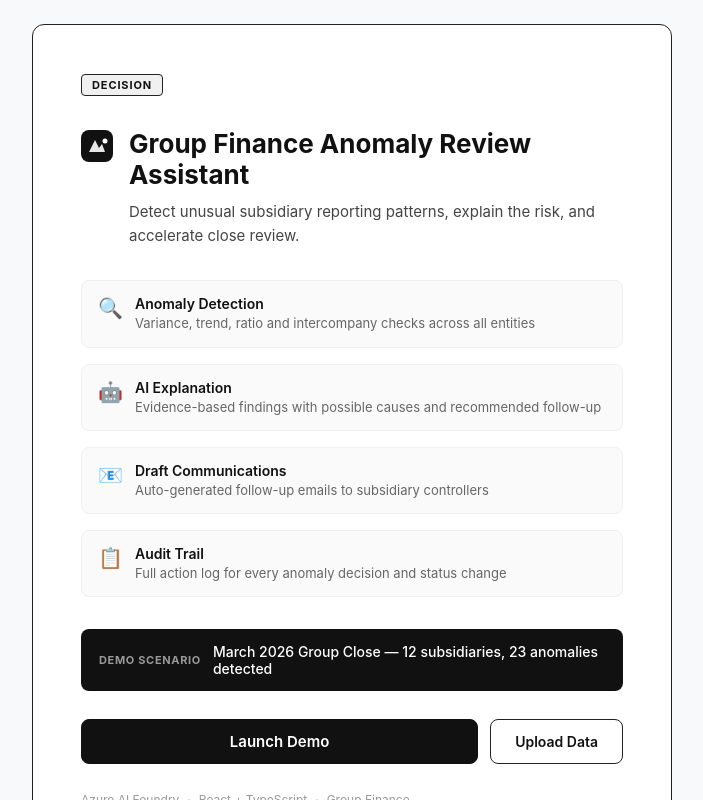
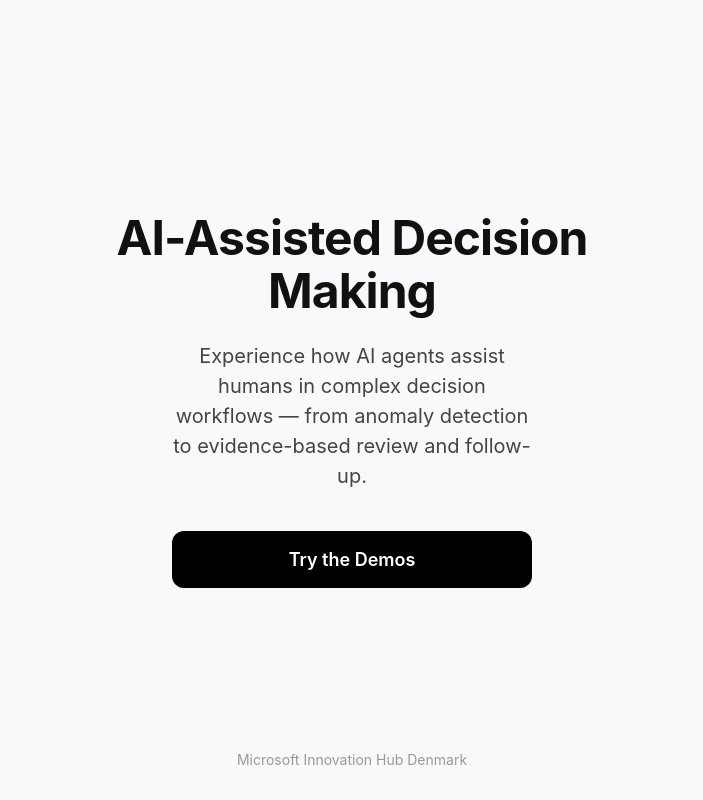
Before and after one commit to jenschristianschroder/demo-ai-decisions, a React (Vite) app: page / in a window 1280 px wide. Shown: the whole page, without its empty margins (288-991 px from the left). Built offline with nearby package versions, Linux system fonts and the light colour scheme.

Commit message:
Add WelcomeScreen, FeaturesScreen, and update routing for demo pages
Agent-Logs-Url: https://github.com/jenschristianschroder/demo-ai-decisions/sessions/544fbf75-981e-4743-a9bf-b59a9d5cba8d

Co-authored-by: jenschristianschroder <24893229+jenschristianschroder@users.noreply.github.com>

```diff
--- a/src/App.tsx
+++ b/src/App.tsx
@@ -1,5 +1,7 @@
 import React from 'react';
 import { Routes, Route } from 'react-router-dom';
+import WelcomeScreen from './pages/WelcomeScreen';
+import FeaturesScreen from './pages/FeaturesScreen';
 import LandingScreen from './pages/LandingScreen';
 import DashboardScreen from './pages/DashboardScreen';
 import EntityDetailScreen from './pages/EntityDetailScreen';
@@ -8,7 +10,9 @@ import UploadScreen from './pages/UploadScreen';
 const App: React.FC = () => {
   return (
     <Routes>
-      <Route path="/" element={<LandingScreen />} />
+      <Route path="/" element={<WelcomeScreen />} />
+      <Route path="/features" element={<FeaturesScreen />} />
+      <Route path="/finance-anomaly-demo" element={<LandingScreen />} />
       <Route path="/dashboard" element={<DashboardScreen />} />
       <Route path="/entity/:entityId" element={<EntityDetailScreen />} />
       <Route path="/upload" element={<UploadScreen />} />
--- a/src/pages/DashboardScreen.tsx
+++ b/src/pages/DashboardScreen.tsx
@@ -17,7 +17,7 @@ const DashboardScreen: React.FC = () => {
       <header className="dashboard-header">
         <div className="dashboard-header-inner">
           <div className="breadcrumb">
-            <button className="breadcrumb-link" onClick={() => navigate('/')}>Home</button>
+            <button className="breadcrumb-link" onClick={() => navigate('/finance-anomaly-demo')}>Home</button>
             <span className="breadcrumb-sep">›</span>
             <span className="breadcrumb-current">Group Dashboard</span>
           </div>
--- a/src/pages/EntityDetailScreen.tsx
+++ b/src/pages/EntityDetailScreen.tsx
@@ -65,7 +65,7 @@ const EntityDetailScreen: React.FC = () => {
       <header className="entity-header-bar">
         <div className="entity-header-inner">
           <div className="breadcrumb">
-            <button className="breadcrumb-link" onClick={() => navigate('/')}>Home</button>
+            <button className="breadcrumb-link" onClick={() => navigate('/finance-anomaly-demo')}>Home</button>
             <span className="breadcrumb-sep">›</span>
             <button className="breadcrumb-link" onClick={() => navigate('/dashboard')}>Dashboard</button>
             <span className="breadcrumb-sep">›</span>
--- /dev/null
+++ b/src/pages/FeaturesScreen.css
@@ -0,0 +1,71 @@
+.features-container {
+  max-width: 480px;
+  margin: 0 auto;
+  padding: 40px 24px 80px;
+}
+
+.features-title {
+  font-size: 2.25rem;
+  font-weight: 700;
+  color: #111111;
+  margin-bottom: 8px;
+}
+
+.features-subtitle {
+  font-size: 1.125rem;
+  color: #666666;
+  margin-bottom: 32px;
+}
+
+.features-list {
+  display: flex;
+  flex-direction: column;
+  gap: 16px;
+}
+
+.feature-card {
+  display: flex;
+  align-items: center;
+  gap: 16px;
+  padding: 20px 16px;
+  border: 1.5px solid #222222;
+  border-radius: 12px;
+  background: #ffffff;
+  cursor: pointer;
+  transition: background 0.15s;
+  min-height: 80px;
+}
+
+.feature-card:active {
+  background: #fafafa;
+}
+
+.feature-card-icon {
+  display: flex;
+  align-items: center;
+  justify-content: center;
+  flex-shrink: 0;
+  width: 44px;
+  height: 44px;
+  color: #111111;
+  background: #f0f0f0;
+  border-radius: 10px;
+}
+
+.feature-card-text {
+  display: flex;
+  flex-direction: column;
+}
+
+.feature-card-label {
+  font-size: 1.125rem;
+  font-weight: 600;
+  color: #111111;
+  margin-bottom: 4px;
+}
+
+.feature-card-desc {
+  font-size: 0.875rem;
+  color: #666666;
+  line-height: 1.4;
+}
--- /dev/null
+++ b/src/pages/FeaturesScreen.tsx
@@ -0,0 +1,65 @@
+import React from 'react';
+import { useNavigate } from 'react-router-dom';
+import './FeaturesScreen.css';
+
+interface DemoInfo {
+  id: string;
+  label: string;
+  description: string;
+  route: string;
+}
+
+const DEMOS: DemoInfo[] = [
+  {
+    id: 'finance-anomaly-review',
+    label: 'Group Finance Anomaly Review',
+    description:
+      'Detect unusual subsidiary reporting patterns, explain the risk, and accelerate close review with AI-assisted decisions',
+    route: '/finance-anomaly-demo',
+  },
+];
+
+const DemoIcon: React.FC<{ id: string }> = ({ id }) => {
+  switch (id) {
+    case 'finance-anomaly-review':
+      return (
+        <svg width="28" height="28" viewBox="0 0 32 32" fill="none">
+          <rect width="32" height="32" rx="8" fill="#111111" />
+          <path d="M8 22L14 10L18 18L21 14L24 22H8Z" fill="white" opacity="0.9" />
+          <circle cx="24" cy="11" r="2.5" fill="white" />
+        </svg>
+      );
+    default:
+      return null;
+  }
+};
+
+const FeaturesScreen: React.FC = () => {
+  const navigate = useNavigate();
+
+  return (
+    <div className="features-container">
+      <h1 className="features-title">Demos</h1>
+      <p className="features-subtitle">Select a scenario to explore</p>
+      <div className="features-list">
+        {DEMOS.map((demo) => (
+          <div
+            key={demo.id}
+            className="feature-card"
+            onClick={() => navigate(demo.route)}
+          >
+            <span className="feature-card-icon">
+              <DemoIcon id={demo.id} />
+            </span>
+            <div className="feature-card-text">
+              <span className="feature-card-label">{demo.label}</span>
+              <span className="feature-card-desc">{demo.description}</span>
+            </div>
+          </div>
+        ))}
+      </div>
+    </div>
+  );
+};
+
+export default FeaturesScreen;
--- a/src/pages/UploadScreen.tsx
+++ b/src/pages/UploadScreen.tsx
@@ -45,7 +45,7 @@ const UploadScreen: React.FC = () => {
       <header className="upload-header">
         <div className="upload-header-inner">
           <div className="breadcrumb">
-            <button className="breadcrumb-link" onClick={() => navigate('/')}>Home</button>
+            <button className="breadcrumb-link" onClick={() => navigate('/finance-anomaly-demo')}>Home</button>
             <span className="breadcrumb-sep">›</span>
             <button className="breadcrumb-link" onClick={() => navigate('/dashboard')}>Dashboard</button>
             <span className="breadcrumb-sep">›</span>
--- /dev/null
+++ b/src/pages/WelcomeScreen.css
@@ -0,0 +1,73 @@
+.welcome-screen {
+  display: flex;
+  flex-direction: column;
+  align-items: center;
+  justify-content: center;
+  min-height: 100vh;
+  padding: 48px 24px;
+  text-align: center;
+}
+
+.welcome-content {
+  display: flex;
+  flex-direction: column;
+  align-items: center;
+  gap: 24px;
+  max-width: 480px;
+  width: 100%;
+}
+
+.welcome-icon {
+  margin-bottom: 8px;
+  max-width: 280px;
+  height: auto;
+}
+
+.welcome-title {
+  font-size: 3rem;
+  font-weight: 700;
+  letter-spacing: -0.02em;
+  line-height: 1.1;
+  color: #111111;
+}
+
+.welcome-subtitle {
+  font-size: 1.25rem;
+  font-weight: 400;
+  color: #444444;
+  line-height: 1.5;
+  max-width: 360px;
+}
+
+.welcome-cta {
+  display: block;
+  width: 100%;
+  max-width: 360px;
+  padding: 18px 32px;
+  margin-top: 16px;
+  font-size: 1.125rem;
+  font-weight: 600;
+  color: #ffffff;
+  background: #000000;
+  border: none;
+  border-radius: 12px;
+  cursor: pointer;
+  transition: opacity 0.15s ease;
+  min-height: 56px;
+  -webkit-tap-highlight-color: transparent;
+}
+
+.welcome-cta:active {
+  opacity: 0.8;
+}
+
+.welcome-footer {
+  position: fixed;
+  bottom: 32px;
+  left: 0;
+  right: 0;
+  text-align: center;
+  font-size: 0.875rem;
+  color: #999999;
+  font-weight: 400;
+}
--- /dev/null
+++ b/src/pages/WelcomeScreen.tsx
@@ -0,0 +1,33 @@
+import React from 'react';
+import { useNavigate } from 'react-router-dom';
+import './WelcomeScreen.css';
+
+const WelcomeScreen: React.FC = () => {
+  const navigate = useNavigate();
+
+  return (
+    <div className="welcome-screen">
+      <div className="welcome-content">
+        <h1 className="welcome-title">AI-Assisted Decision Making</h1>
+        <p className="welcome-subtitle">
+          Experience how AI agents assist humans in complex decision workflows —
+          from anomaly detection to evidence-based review and follow-up.
+        </p>
+
+        <button
+          className="welcome-cta"
+          onClick={() => navigate('/features')}
+          type="button"
+        >
+          Try the Demos
+        </button>
+      </div>
+
+      <footer className="welcome-footer">
+        Microsoft Innovation Hub Denmark
+      </footer>
+    </div>
+  );
+};
+
+export default WelcomeScreen;
```
